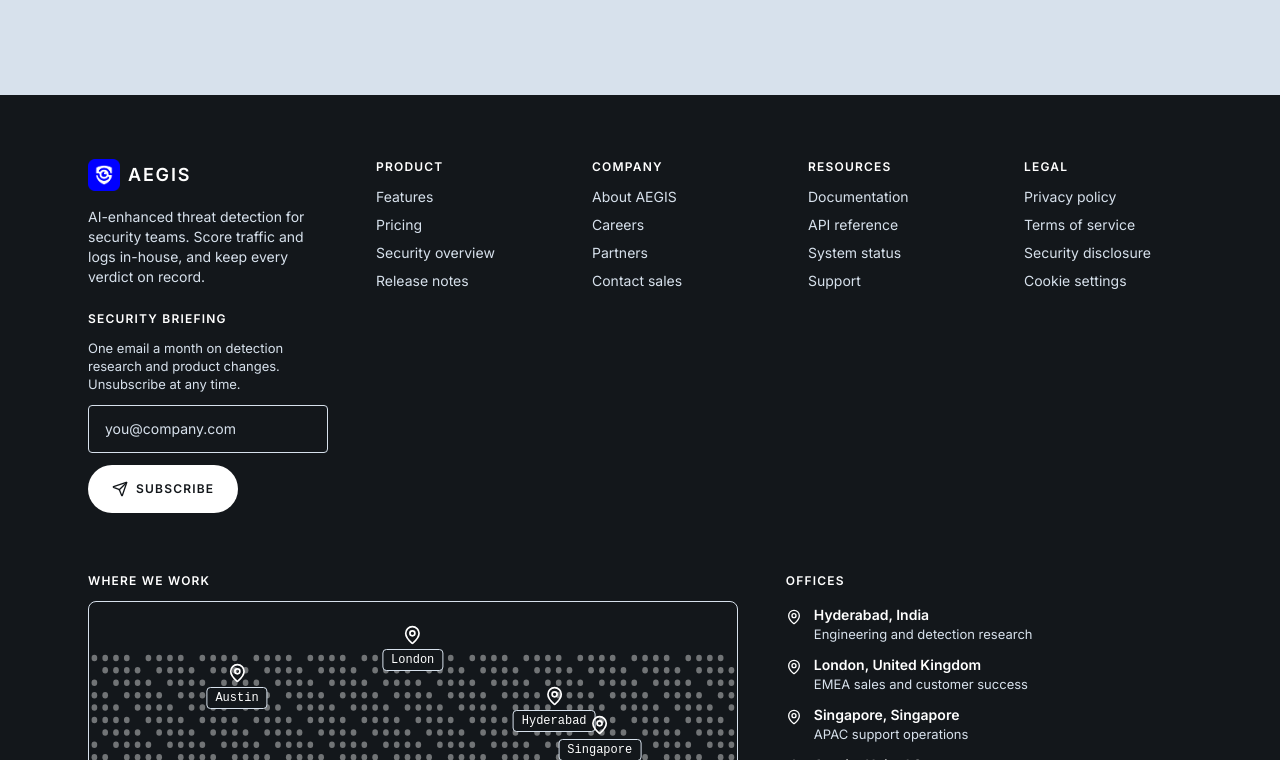
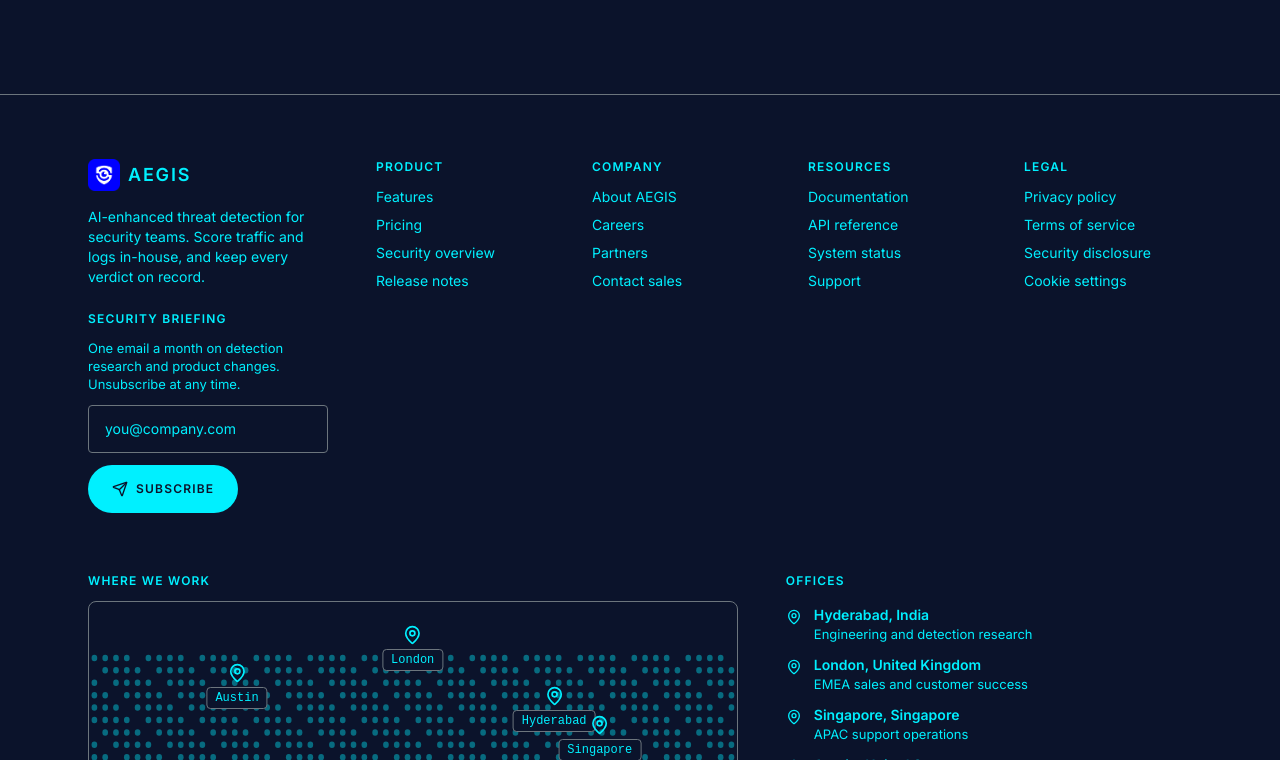
Before and after one commit to K-Anjan25/AI-Enhanced-Cybersecurity-Threat-Detector, a React (Vite) app in the folder dashboard/: page /contact in a window 1280 px wide. Shown: the part 1780-2540 px from the top of the page. Built offline with nearby package versions, Linux system fonts and the light colour scheme; what chartjs-plugin-datalabels would draw is missing.

Commit message:
site: three-colour palette (Midnight Blue, Slate Gray, Electric Cyan), section numbers removed, pricing table contained at mobile width (D-097)
Co-authored-by: arena-agent <297053741+arena-agent@users.noreply.github.com>

```diff
--- a/dashboard/index.html
+++ b/dashboard/index.html
@@ -3,7 +3,7 @@
     <head>
         <meta charset="UTF-8" />
         <meta name="viewport" content="width=device-width, initial-scale=1.0" />
-        <meta name="color-scheme" content="dark light" />
+        <meta name="color-scheme" content="dark" />
 
         <!-- Search and link-preview metadata for the public pages. The app updates the title and
              description per page at runtime (features/marketing/hooks.ts); these are the defaults
--- a/dashboard/src/features/marketing/components/SiteFooter.tsx
+++ b/dashboard/src/features/marketing/components/SiteFooter.tsx
@@ -68,10 +68,7 @@ export function DotMap() {
 export function SiteFooter() {
   const year = new Date().getFullYear();
   return (
-    <footer
-      className="marketing-tone-dark mt-auto border-t border-line bg-base"
-      aria-labelledby="footer-heading"
-    >
+    <footer className="mt-auto border-t border-line bg-base" aria-labelledby="footer-heading">
       <h2 id="footer-heading" className="sr-only">
         Site footer
       </h2>
--- a/dashboard/src/features/marketing/components/SiteHeader.tsx
+++ b/dashboard/src/features/marketing/components/SiteHeader.tsx
@@ -96,7 +96,7 @@ export function SiteHeader() {
         className={`fixed inset-0 z-30 flex-col justify-center overflow-y-auto bg-base px-6 py-16 md:px-12 ${open ? 'flex' : 'hidden'}`}
       >
         <ul className="mx-auto grid w-full max-w-[520px] list-none gap-2 p-0">
-          {NAV_ITEMS.map((item, index) => {
+          {NAV_ITEMS.map((item) => {
             const current = pathname === item.to;
             return (
               <li key={item.to}>
@@ -105,9 +105,6 @@ export function SiteHeader() {
                   aria-current={current ? 'page' : undefined}
                   className={`flex items-baseline gap-4 rounded-card border px-4 py-3 text-display no-underline hover:border-accent hover:text-accent ${current ? 'border-line text-accent' : 'border-transparent text-ink'}`}
                 >
-                  <span className="font-mono text-caption text-accent" aria-hidden="true">
-                    0{index + 1}
-                  </span>
                   {item.label}
                 </Link>
               </li>
--- a/dashboard/src/features/marketing/pages/FeaturesPage.tsx
+++ b/dashboard/src/features/marketing/pages/FeaturesPage.tsx
@@ -75,7 +75,6 @@ export function FeaturesPage() {
           {ARCHITECTURE_STEPS.map(([title, body], index) => (
             <Reveal key={title} delayMs={index * 80} className="h-full">
               <li className="h-full rounded-card border-t-2 border-accent bg-surface p-6">
-                <span className="font-mono text-caption text-accent">0{index + 1}</span>
                 <h3 className="mt-2 text-h2 font-semibold text-ink">{title}</h3>
                 <p className="mb-0 mt-2 text-body-sm text-muted">{body}</p>
               </li>
--- a/dashboard/src/features/marketing/pages/LandingPage.tsx
+++ b/dashboard/src/features/marketing/pages/LandingPage.tsx
@@ -47,7 +47,7 @@ const SAMPLE_ALERTS: ReadonlyArray<{
 /* Palette-only badges: a solid fill for the top two levels, an outline for the lowest. */
 const SEVERITY_FILL: Record<'high' | 'medium' | 'low', string> = {
   high: 'bg-accent text-onAccent',
-  medium: 'bg-line text-base',
+  medium: 'border border-accent text-accent',
   low: 'border border-line text-ink',
 };
 
@@ -77,7 +77,7 @@ export function LandingPage() {
       <section
         ref={heroRef}
         aria-labelledby="hero-title"
-        className="marketing-tone-brand landing-stage relative isolate flex min-h-[calc(100svh-4.5rem)] items-center overflow-hidden bg-base"
+        className="landing-stage relative isolate flex min-h-[calc(100svh-4.5rem)] items-center overflow-hidden bg-base"
       >
         <div className="relative mx-auto grid w-full max-w-[1200px] items-center gap-12 px-6 py-16 md:grid-cols-12 md:px-12">
           <div
@@ -238,7 +238,6 @@ export function LandingPage() {
           {PIPELINE_STEPS.map(([title, body], index) => (
             <Reveal key={title} delayMs={index * 80} className="h-full">
               <li className="h-full rounded-card border-t-2 border-accent bg-surface p-6">
-                <span className="font-mono text-caption text-accent">0{index + 1}</span>
                 <h3 className="mt-2 text-h2 font-semibold text-ink">{title}</h3>
                 <p className="mb-0 mt-2 text-body-sm text-muted">{body}</p>
               </li>
--- a/dashboard/src/features/marketing/pages/PricingPage.tsx
+++ b/dashboard/src/features/marketing/pages/PricingPage.tsx
@@ -128,7 +128,7 @@ export function PricingPage() {
 
         {/* A real table, so screen-reader users can move by row and column. */}
         <Reveal className="mt-16 min-w-0">
-          <div className="overflow-x-auto rounded-card border border-line">
+          <div className="marketing-scroll rounded-card border border-line">
             <table className="w-full min-w-[560px] border-collapse bg-surface text-left">
               <caption className="px-6 py-4 text-left text-h2 font-semibold text-ink">
                 Compare plans
--- a/dashboard/src/index.css
+++ b/dashboard/src/index.css
@@ -207,73 +207,51 @@
 }
 
 /*
- * Marketing site palette. Exactly four colours, from the AEGIS brand sheet:
- *   Pure White      #FFFFFF  base background
- *   Cloud Mist      #D7E1EC  alternate sections and cards
- *   Signal Blue     #0030CF  accent, buttons, links
- *   Deep Charcoal   #13171B  body text and structure
- * No other colour, tint, or translucent overlay is used on the public pages. Every
- * text pair is 4.5:1 or better, and every control border 3:1 or better (see the
- * contrast note in memory.md D-096).
- *
- * Two inverted tones are set on sections that need a dark ground. They only
- * redefine the same four colours, so the component classes stay the same.
+ * Marketing site palette: three colours, and nothing else.
+ *   Midnight Blue  #0B132B  dominant: the ground for every section
+ *   Slate Gray     #6C757D  secondary: borders and rules
+ *   Electric Cyan  #00F0FF  accent: text, links, buttons and focus
+ * Slate is 3.92:1 on Midnight, below the 4.5:1 body text needs, so it never carries
+ * text. All text is Cyan (13.05:1 on Midnight), and button labels are Midnight on Cyan
+ * (13.05:1). Decision and ratios: memory.md D-097.
  */
 .marketing-site {
-  --color-bg-base: #ffffff;
-  --color-bg-surface: #d7e1ec;
-  --color-border: #13171b;
-  --color-text-primary: #13171b;
-  --color-text-muted: #13171b;
-  --color-accent: #0030cf;
-  --color-brand-blue: #0030cf;
-  --color-on-accent: #ffffff;
-  --color-on-severity: #13171b;
-  --severity-critical: #0030cf;
-  --severity-high: #0030cf;
-  --severity-medium: #d7e1ec;
-  --severity-low: #ffffff;
-  --severity-info: #d7e1ec;
-  --severity-benign: #ffffff;
-  --severity-text-critical: #13171b;
-  --severity-text-high: #13171b;
-  --severity-text-medium: #13171b;
-  --severity-text-low: #13171b;
-  --severity-text-info: #13171b;
-  --severity-text-benign: #13171b;
-  --focus-ring: #0030cf;
-  --shadow-overlay: 6px 6px 0 #13171b;
+  --color-bg-base: #0b132b;
+  --color-bg-surface: #0b132b;
+  --color-border: #6c757d;
+  --color-text-primary: #00f0ff;
+  --color-text-muted: #00f0ff;
+  --color-accent: #00f0ff;
+  --color-brand-blue: #00f0ff;
+  --color-on-accent: #0b132b;
+  --color-on-severity: #0b132b;
+  --severity-critical: #00f0ff;
+  --severity-high: #00f0ff;
+  --severity-medium: #6c757d;
+  --severity-low: #6c757d;
+  --severity-info: #6c757d;
+  --severity-benign: #6c757d;
+  --severity-text-critical: #00f0ff;
+  --severity-text-high: #00f0ff;
+  --severity-text-medium: #00f0ff;
+  --severity-text-low: #00f0ff;
+  --severity-text-info: #00f0ff;
+  --severity-text-benign: #00f0ff;
+  --focus-ring: #00f0ff;
+  --shadow-overlay: 6px 6px 0 #6c757d;
 
   background-color: var(--color-bg-base);
   color: var(--color-text-primary);
 }
 
-/* Blue ground: hero. White text and the white accent on Signal Blue both pass AA (9.03:1). */
-.marketing-tone-brand {
-  --color-bg-base: #0030cf;
-  --color-bg-surface: #13171b;
-  --color-border: #d7e1ec;
-  --color-text-primary: #ffffff;
-  --color-text-muted: #d7e1ec;
-  --color-accent: #ffffff;
-  --color-brand-blue: #ffffff;
-  --color-on-accent: #0030cf;
-  --focus-ring: #ffffff;
-  --shadow-overlay: 6px 6px 0 #d7e1ec;
-}
-
-/* Charcoal ground: footer. Cloud Mist text is 13.5:1 on it. */
-.marketing-tone-dark {
-  --color-bg-base: #13171b;
-  --color-bg-surface: #0030cf;
-  --color-border: #d7e1ec;
-  --color-text-primary: #ffffff;
-  --color-text-muted: #d7e1ec;
-  --color-accent: #ffffff;
-  --color-brand-blue: #ffffff;
-  --color-on-accent: #13171b;
-  --focus-ring: #ffffff;
-  --shadow-overlay: 6px 6px 0 #0030cf;
+/*
+ * A horizontal scroll region for wide tables. `contain: paint` keeps the table's width
+ * from being counted toward the page width. Without it, a 560 px table in a 342 px
+ * region pushed the page 136 px wider than the phone screen (memory.md D-097).
+ */
+.marketing-scroll {
+  overflow-x: auto;
+  contain: paint;
 }
 
 /* Scroll-triggered fade-in. Content is visible without JavaScript or with reduced motion. */
```
Also changed, not shown: dashboard/src/features/marketing/content.ts (+12 -12 lines), 3 other files (tests, documents, lock files or other folders).
